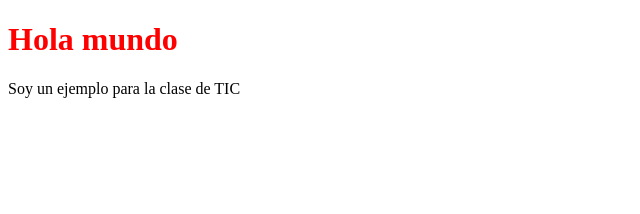
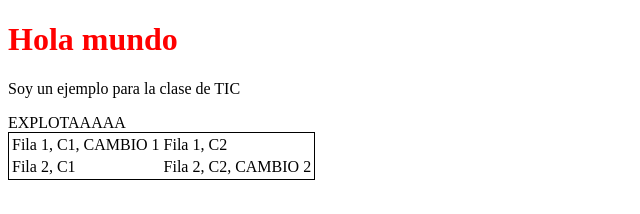
Before and after one commit to URSUS32/REPO-TIC-2-739974, a plain HTML site: page index.html in a window 1280 px wide. Shown: the whole page, without its empty margins (0-640 px from the left). Drawn offline with Linux system fonts and the light colour scheme.

Commit message:
rama_1 update at index.html -> Table creation

```diff
--- a/index.html
+++ b/index.html
@@ -1,12 +1,27 @@
 <!DOCTYPE html>
 <html>
+
 <head>
     <meta charset="utf-8">
     <title>File A</title>
     <link rel="stylesheet" href="style.css">
 </head>
+
 <body>
     <h1>Hola mundo</h1>
     <p>Soy un ejemplo para la clase de TIC</p>
+
+    <table style="border:1px solid #000000">
+        <tr>
+            EXPLOTAAAAA
+            <td>Fila 1, C1, CAMBIO 1</td>
+            <td>Fila 1, C2</td>
+        </tr>
+        <tr>
+            <td>Fila 2, C1</td>
+            <td>Fila 2, C2, CAMBIO 2</td>
+        </tr>
+    </table>
 </body>
+
 </html>
```
Lines whose indentation alone changed are shown as unchanged.
